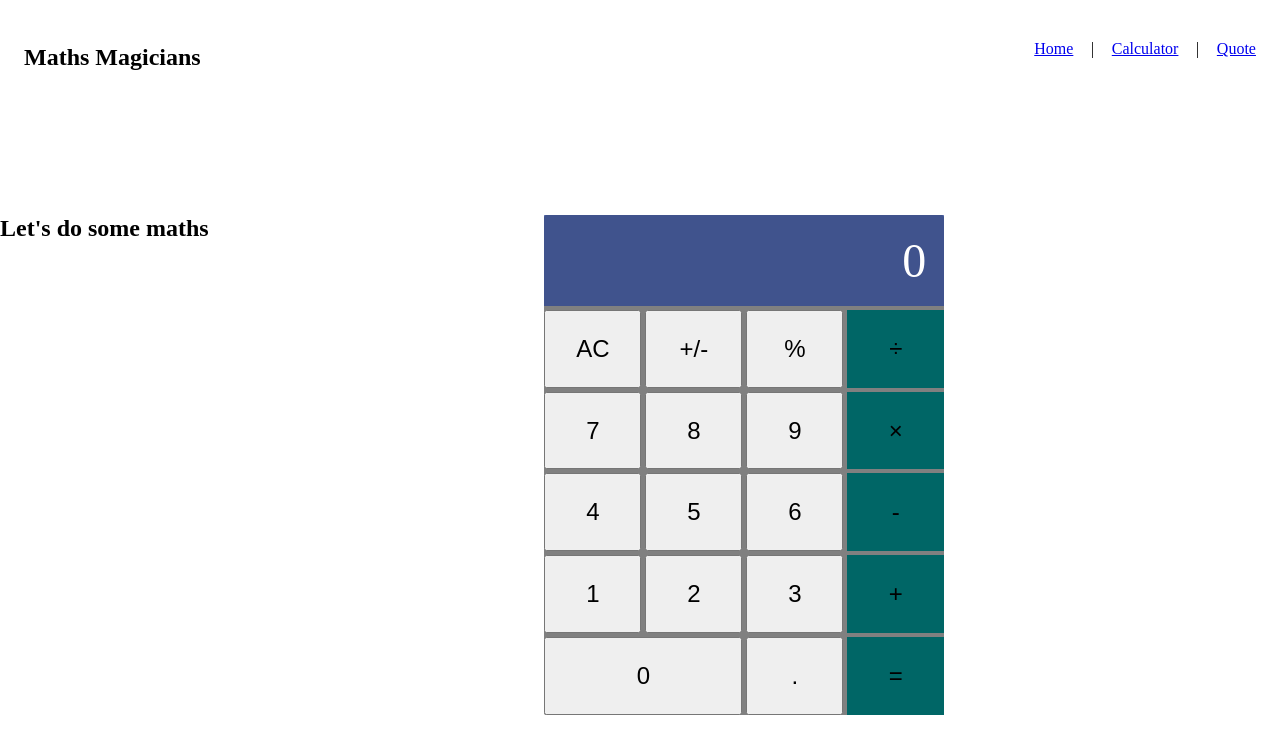
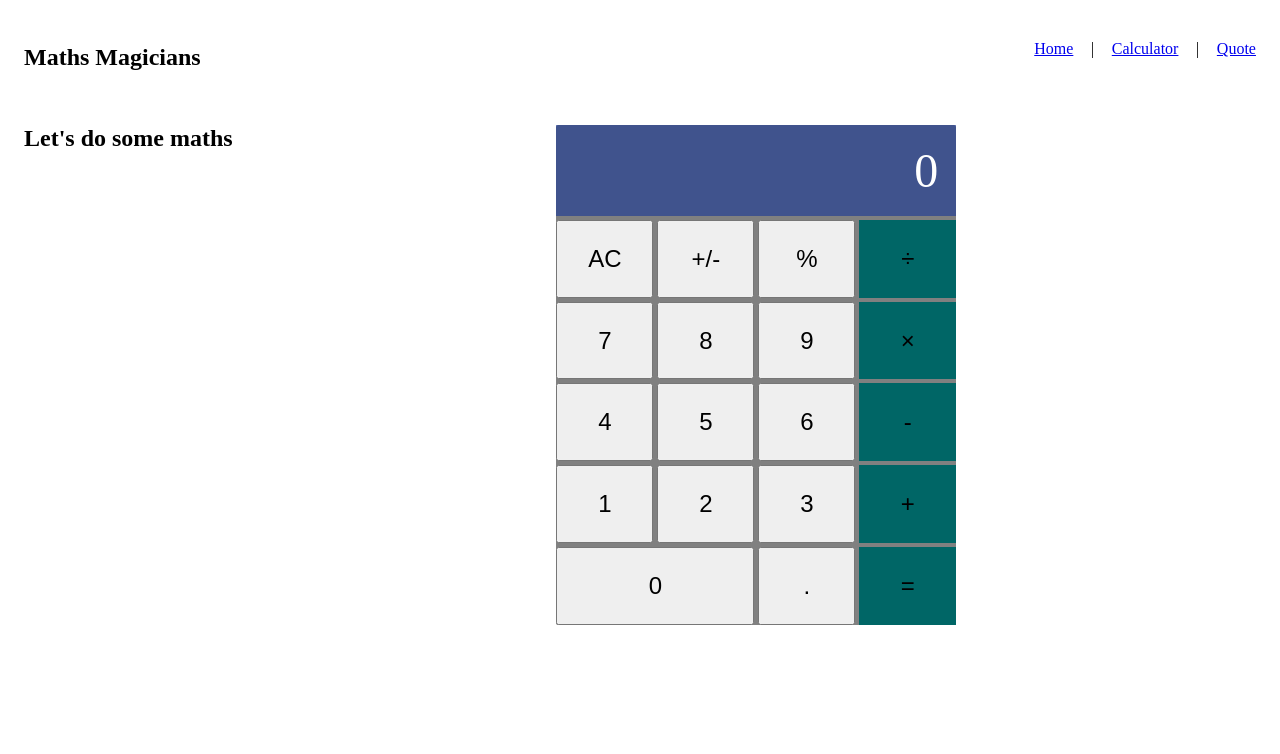
Before and after one commit to Donmark2k/maths-magician, a React (Create React App) app: page /calculator in a window 1280 px wide. Shown: the top 754 px of the page. Built offline with nearby package versions, Linux system fonts and the light colour scheme.

Commit message:
Add h2 to the calculator.js

```diff
--- a/src/App.css
+++ b/src/App.css
@@ -8,7 +8,7 @@ body {
 }
 
 .calculator {
-  margin: 100px auto;
+  margin: 10px auto;
   background-color: gray;
   display: grid;
   width: 400px;
@@ -73,5 +73,6 @@ ul {
 
 .calculatorH2 {
   text-align: left;
-  margin-top: 100px;
+  margin-top: 10px;
+  padding-left: 24px;
 }
```
